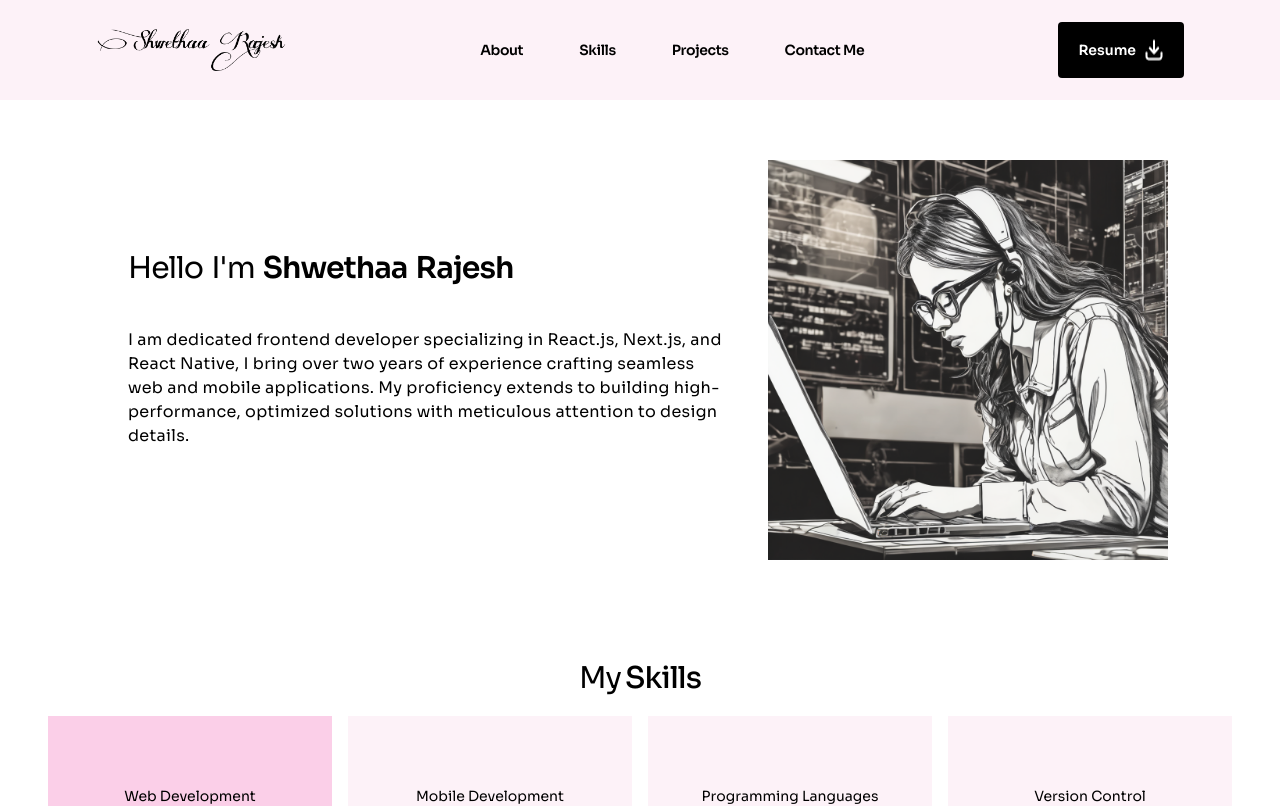
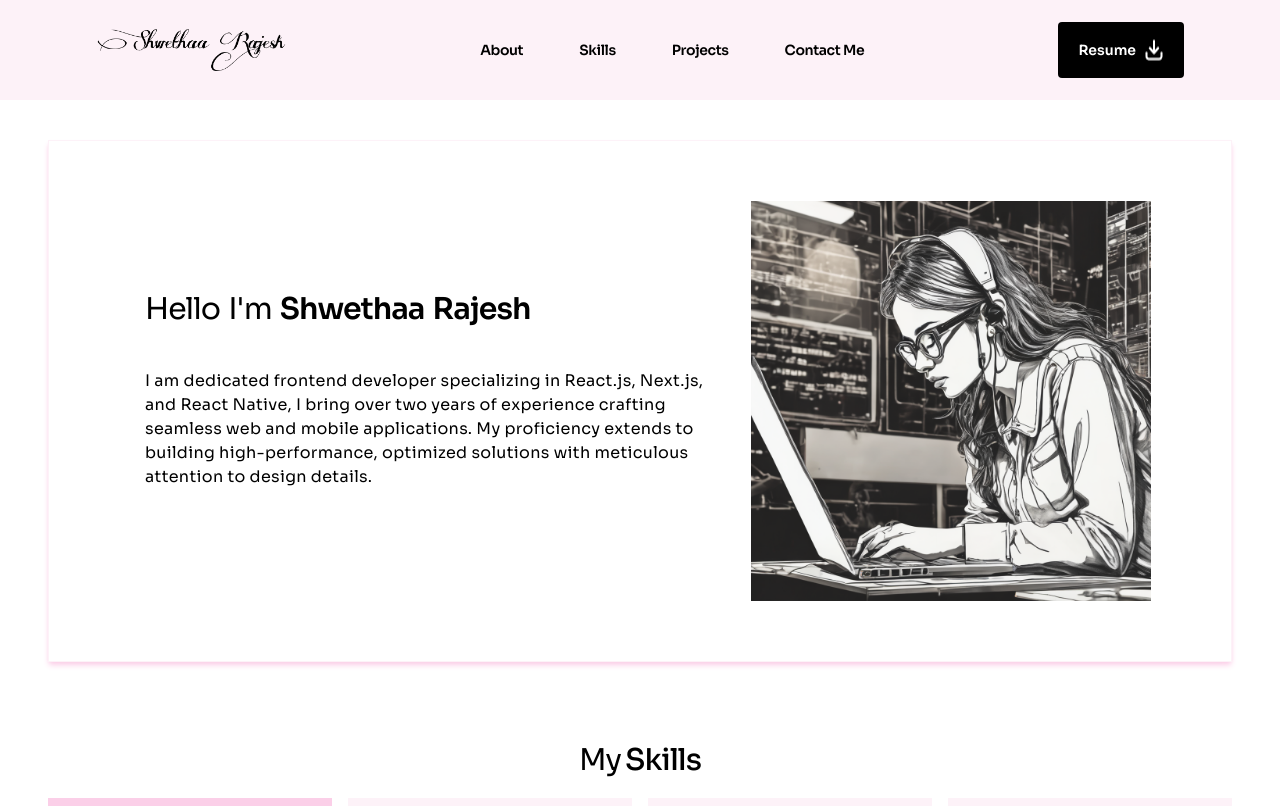
Before and after one commit to shwethaarajesh/personal-website, a Next.js app: page / in a window 1280 px wide. Shown: the top 806 px of the page. Built offline with nearby package versions, Linux system fonts and the light colour scheme.

Commit message:
Feat : Added shadow to intro

```diff
--- a/src/app/ui/Intro/Intro.tsx
+++ b/src/app/ui/Intro/Intro.tsx
@@ -4,8 +4,8 @@ import ImageComponent from "../components/ImageComponent/ImageComponent";
 
 export default function Intro() {
   return (
-    <div className="py-10 px-4 lg:py-[60px] gap-6 lg:gap-6 lg:px-20 flex flex-col-reverse items-center  lg:flex-row lg:justify-between">
-      <div className="px-4">
+    <div className="my-10 py-10 border border-pink-50 shadow-pink-200 shadow-md mx-4 lg:py-[60px] gap-6 lg:gap-6 lg:px-20 flex flex-col-reverse items-center  lg:flex-row lg:justify-between">
+      <div className="px-4 ">
         <div className="flex-col flex items-center lg:items-start ">
           <div className="flex gap-2">
             <div className=" text-2xl lg:text-3xl font-normal leading-8 lg:leading-[56px] tracking-[-0.96px]">
```
